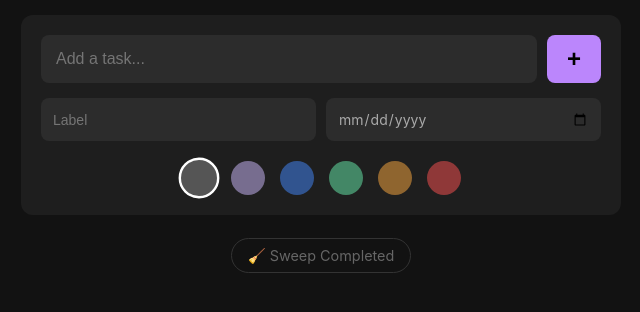
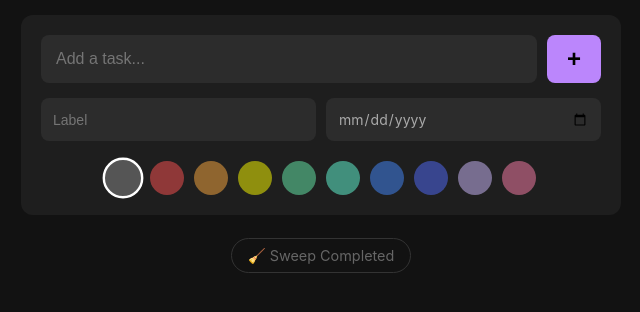
Before and after one commit to dafioram/SimpleTaskList, a Flask app: page / in a window 1280 px wide. Shown: the top 312 px of the page, without its empty margins (319-959 px from the left). Run offline with Flask 3, Linux system fonts and the light colour scheme; data that the repository does not hold is empty.

Commit message:
Add more colors

```diff
--- a/templates/index.html
+++ b/templates/index.html
@@ -48,7 +48,8 @@
 
         /* ROW 3: Colors */
         .color-selector {
-            display: flex; gap: 15px; align-items: center; justify-content: center; padding-top: 5px;
+            display: flex; gap: 10px; align-items: center; justify-content: center;
+            padding-top: 5px; flex-wrap: wrap; /* Allows wrapping for 10 colors */
         }
         .color-option { cursor: pointer; position: relative; display: flex; align-items: center; }
         .color-option input { display: none; }
@@ -56,12 +57,19 @@
             width: 30px; height: 30px; border-radius: 50%; display: block;
             border: 2px solid transparent; opacity: 0.5; transition: all 0.2s;
         }
+
+        /* Color Definitions */
         .dot.default { background-color: #555; }
         .dot.purple { background-color: #d0bcff; }
         .dot.blue { background-color: #448aff; }
         .dot.green { background-color: #69f0ae; }
         .dot.orange { background-color: #ffab40; }
         .dot.red { background-color: #ff5252; }
+        .dot.pink   { background-color: #ff80ab; }
+        .dot.teal   { background-color: #64ffda; }
+        .dot.yellow { background-color: #ffff00; }
+        .dot.indigo { background-color: #536dfe; }
+
         .color-option input:checked + .dot { opacity: 1; transform: scale(1.2); border-color: #fff; }
 
         /* --- Task Card --- */
@@ -70,11 +78,17 @@
             border-radius: 8px; display: flex; align-items: center; gap: 12px;
             border-left: 6px solid #333;
         }
+
+        /* Border Colors */
         .task-card.border-purple { border-left-color: #d0bcff; }
         .task-card.border-blue { border-left-color: #448aff; }
         .task-card.border-green { border-left-color: #69f0ae; }
         .task-card.border-orange { border-left-color: #ffab40; }
         .task-card.border-red { border-left-color: #ff5252; }
+        .task-card.border-pink   { border-left-color: #ff80ab; }
+        .task-card.border-teal   { border-left-color: #64ffda; }
+        .task-card.border-yellow { border-left-color: #ffff00; }
+        .task-card.border-indigo { border-left-color: #536dfe; }
 
         .task-content { flex-grow: 1; display: flex; flex-direction: column; }
         .task-text { font-size: 1.1rem; color: #fff; word-break: break-word; line-height: 1.4; }
@@ -96,11 +110,17 @@
             text-transform: uppercase; letter-spacing: 0.5px;
             background-color: #333; color: #ccc;
         }
+        /* Chip Colors */
         .chip-purple { background-color: rgba(208, 188, 255, 0.15); color: #d0bcff; }
         .chip-blue   { background-color: rgba(68, 138, 255, 0.15); color: #448aff; }
         .chip-green  { background-color: rgba(105, 240, 174, 0.15); color: #69f0ae; }
         .chip-orange { background-color: rgba(255, 171, 64, 0.15); color: #ffab40; }
         .chip-red    { background-color: rgba(255, 82, 82, 0.15); color: #ff5252; }
+        .chip-pink   { background-color: rgba(255, 128, 171, 0.15); color: #ff80ab; }
+        .chip-teal   { background-color: rgba(100, 255, 218, 0.15); color: #64ffda; }
+        .chip-yellow { background-color: rgba(255, 255, 0, 0.15);   color: #ffff00; }
+        .chip-indigo { background-color: rgba(83, 109, 254, 0.15);  color: #536dfe; }
+
 
         /* Controls */
         .order-controls { display: flex; flex-direction: column; gap: 4px; }
@@ -138,11 +158,15 @@
             </div>
             <div class="color-selector">
                 <label class="color-option"><input type="radio" name="color" value="default" checked><span class="dot default"></span></label>
+                <label class="color-option"><input type="radio" name="color" value="red"><span class="dot red"></span></label>
+                <label class="color-option"><input type="radio" name="color" value="orange"><span class="dot orange"></span></label>
+                <label class="color-option"><input type="radio" name="color" value="yellow"><span class="dot yellow"></span></label>
+                <label class="color-option"><input type="radio" name="color" value="green"><span class="dot green"></span></label>
+                <label class="color-option"><input type="radio" name="color" value="teal"><span class="dot teal"></span></label>
+                <label class="color-option"><input type="radio" name="color" value="blue"><span class="dot blue"></span></label>
+                <label class="color-option"><input type="radio" name="color" value="indigo"><span class="dot indigo"></span></label>
                 <label class="color-option"><input type="radio" name="color" value="purple"><span class="dot purple"></span></label>
-                <label class="color-option"><input type="radio" name="color" value="blue"><span class="dot blue"></span></label>
-                <label class="color-option"><input type="radio" name="color" value="green"><span class="dot green"></span></label>
-                <label class="color-option"><input type="radio" name="color" value="orange"><span class="dot orange"></span></label>
-                <label class="color-option"><input type="radio" name="color" value="red"><span class="dot red"></span></label>
+                <label class="color-option"><input type="radio" name="color" value="pink"><span class="dot pink"></span></label>
             </div>
         </form>
     </div>
```
Also changed, not shown: templates/edit.html (+20 -8 lines).
